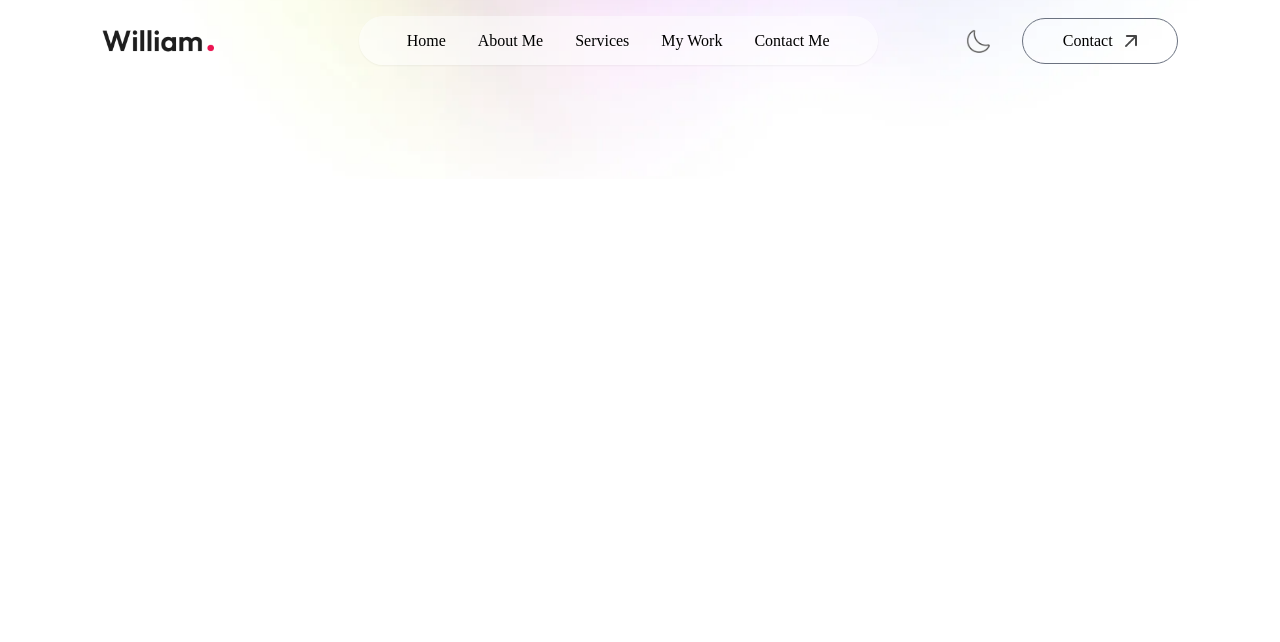
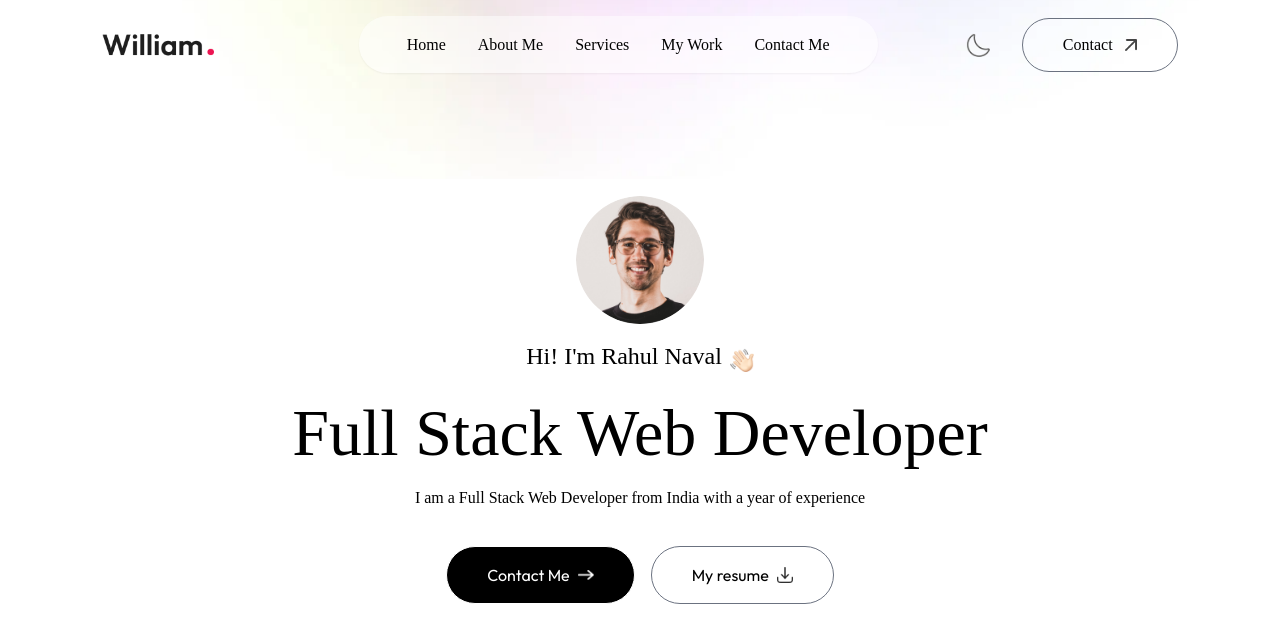
Before and after one commit to RahulNaval21/portfolio-NextJs, a Next.js app: page / in a window 1280 px wide. Shown: the top 642 px of the page. Built offline with nearby package versions, Linux system fonts and the light colour scheme; a web font is replaced by a local one.

Commit message:
Header Section

```diff
--- /dev/null
+++ b/app/components/Header.tsx
@@ -0,0 +1,26 @@
+import {assets} from '@/assets/assets'
+import Image from 'next/image'
+import React from 'react'
+
+const Header = () => {
+  return (
+
+    <div className='w-11/12 max-w-3xl text-center mx-auto h-screen flex flex-col items-center justify-center gap-4'>
+        <div>
+            <Image src={assets.profile_img} alt='' className='rounded-full w-32'/>
+        </div>
+        <h3 className='flex items-end gap-2 text-xl md:text-2xl mb-3 font-Ovo'>Hi! I'm Rahul Naval <Image src={assets.hand_icon} alt='' className='w-6'/></h3>
+        <h1 className='text-3xl sm:text-6xl lg:text-[66px] font-Ovo'>Full Stack Web Developer</h1>
+        <p className='max-w-2xl mx-auto font-Ovo'>
+            I am a Full Stack Web Developer from India with a year of experience
+        </p>
+        <div className='flex flex-col sm:flex-row items-center gap-4 mt-4'>
+            <a href='#contact' className='px-10 py-3 border border-white rounded-full bg-black text-white flex items-center gap-2'>Contact Me <Image src={assets.right_arrow_white} alt='' className='w-4'/></a>
+            <a href='#/sample-resume.pdf' download className='px-10 py-3 border rounded-full border-gray-500 flex items-center gap-2'>My resume <Image src={assets.download_icon} alt='' className='w-4'/></a>
+        </div>
+    </div>
+
+  )
+}
+
+export default Header
--- a/app/components/Navbar.jsx
+++ b/app/components/Navbar.tsx
@@ -3,12 +3,16 @@
 import React, { useRef } from "react";
 
 const Navbar = () => {
-  const sideMenuRef = useRef();
+  const sideMenuRef = useRef<HTMLUListElement | null>(null)
   const openMenu = () => {
+    if(sideMenuRef.current){
     sideMenuRef.current.style.transform = "translateX(-16rem)";
+    }
   };
   const closeMenu = () => {
+    if(sideMenuRef.current){
     sideMenuRef.current.style.transform = "translateX(16rem)";
+    }
   };
   return (
     <>
@@ -25,8 +29,7 @@
           <Image
             src={assets.logo}
             alt=""
-            className="w-28
-          curaor-pointer mr-14"
+            className="w-28 cursor-pointer mr-14"
             priority={true}
           />
         </a>
--- a/app/layout.tsx
+++ b/app/layout.tsx
@@ -25,7 +25,7 @@
   return (
     <html lang="en">
       <body
-        className={`${outfit.className} ${ovo.className} antialiased`}
+        className={`${outfit.className} ${ovo.className} antialiased leading-8 overflow-x-hidden`}
       >
         {children}
       </body>
--- a/app/page.tsx
+++ b/app/page.tsx
@@ -1,10 +1,12 @@
 'use client'
+import Header from "./components/Header";
 import Navbar from "./components/Navbar"
 
 export default function Home() {
   return (
     <>
     <Navbar />
+    <Header />
     </>
   );
 }
```
